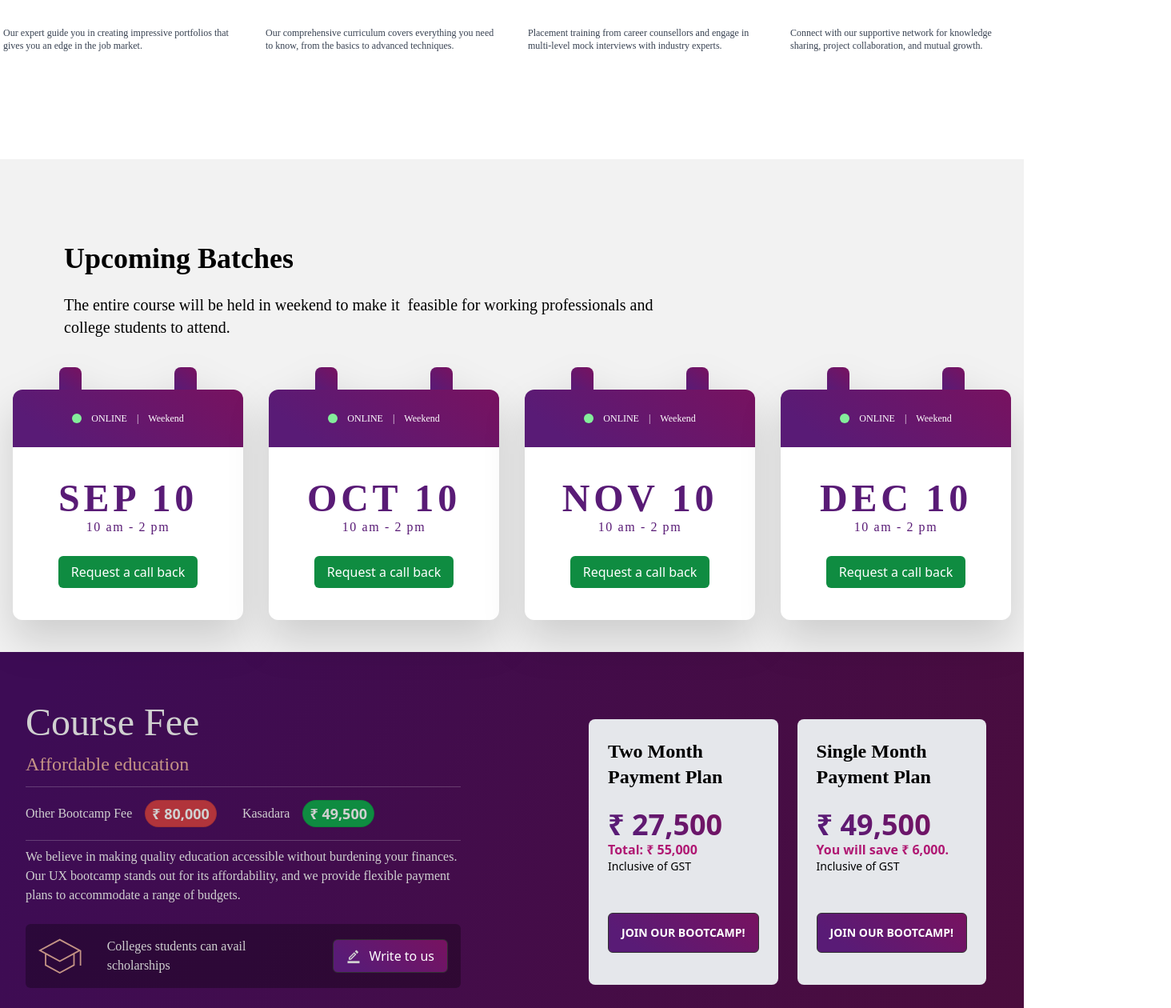
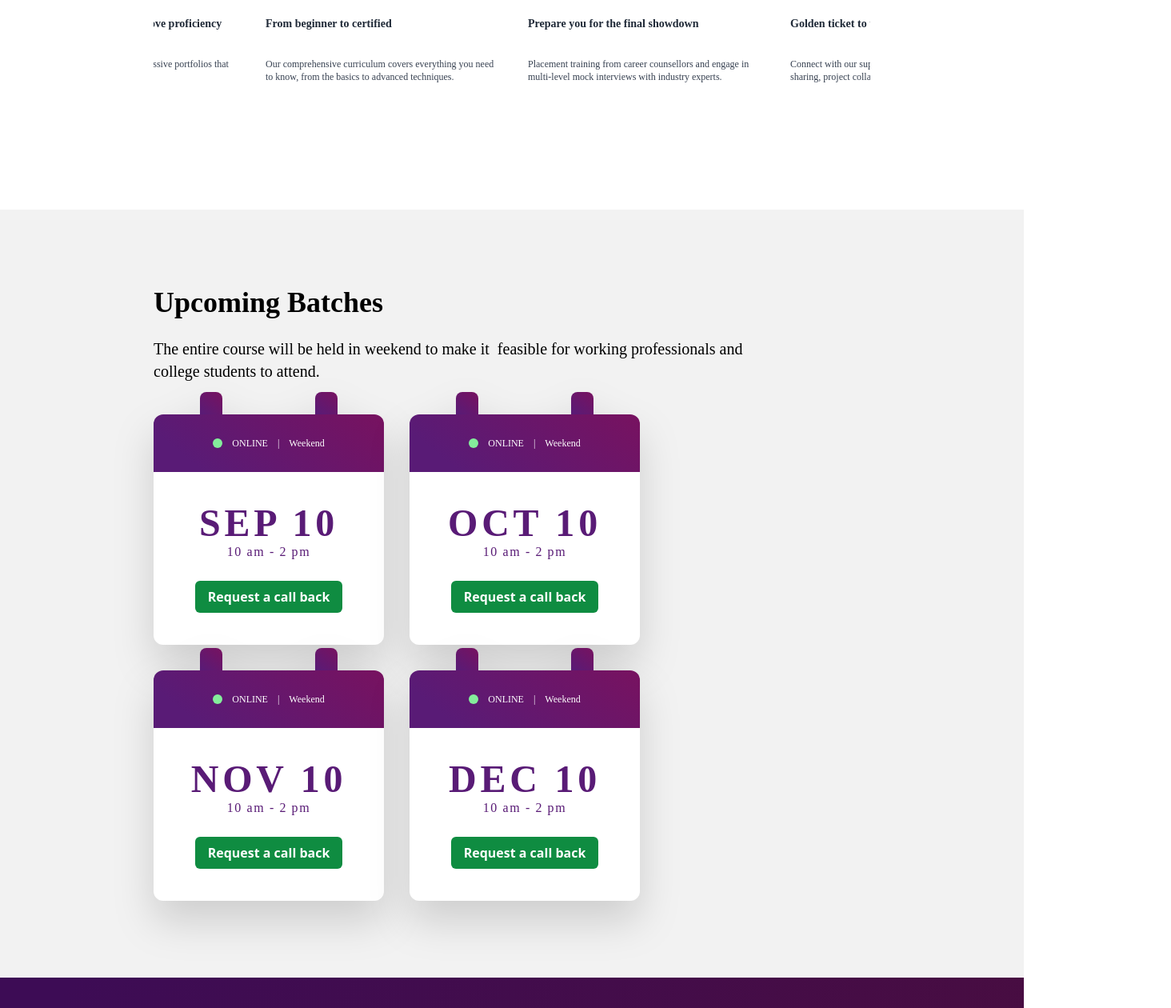
Before and after one commit to itsme-sherlock/Kasadara, a React (Create React App) app: page / in a window 1280 px wide. Shown: the part 1537-2797 px from the top of the page at 80% size, 1464 px wide, since content can reach past the window. Built offline with nearby package versions, Linux system fonts and the light colour scheme.

Commit message:
container padding completed

```diff
--- a/src/components/CourseFee/Cards.js
+++ b/src/components/CourseFee/Cards.js
@@ -33,7 +33,7 @@ const Card = ({ title, fee, description, gst }) => {
         <button
           className="my-4 pink-button h-[34px] sm:h-[50px] font-semibold text-xs sm:text-sm hover:bg-[#B01873] whitespace-nowrap"
         >
-          JOIN OUR BOOTCAMP!
+          Join our bootcamp
         </button>
       </div>
     </div>
--- a/src/components/CourseFee/CourseFee.js
+++ b/src/components/CourseFee/CourseFee.js
@@ -3,9 +3,11 @@ import Card from "./Cards";
 import "../WhatWillYouGet/WhatWillYouGet.css";
 import { ReactComponent as GraduateHatSvg } from "../../Assets/CourseFees/SchoolSvg.svg";
 import { ReactComponent as WriteToUsSvg } from "../../Assets/CourseFees/border_color.svg";
+import { Element } from "react-scroll";
 
 function CourseFee() {
   return (
+    <Element name = "Course Fee">
       <section
         className="text-center gap-10    "
         style={{
@@ -15,7 +17,7 @@ function CourseFee() {
         }}
       >
         {/* for screen size larger than lg */}
-      <div className=" hidden lg:flex lg:py-8 lg:px-4 justify-center items-center  lg:gap-10 xl:gap-32 ">
+        <div className=" hidden lg:flex justify-center items-center lg:px-[15%] lg:py-24 lg:gap-10 xl:gap-32 ">
           {/* left section */}
           <div className="flex-1 px-4 py-8 text-left ">
             {/* section heading */}
@@ -119,7 +121,7 @@ function CourseFee() {
           </div>
         </div>
         {/* screen size less than lg */}
-      <div className="lg:hidden  px-4 py-8">
+        <div className="lg:hidden  px-[2%] py-12">
           {/* section heading */}
           <div className="">
               <h1 className="text-[#D0D0D0] font-poppins font-medium text-2xl sm:text-5xl text-left">
@@ -161,8 +163,8 @@ function CourseFee() {
               </p>
             </div>
             {/* write to us section*/}
-          <div className="sm:w-[full] justify-center sm:justify-start sm:flex ">
-            <div className="flex flex-col w-fit sm:flex-row items-center justify-between my-4 p-4 bg-black bg-opacity-30 gap-8 rounded-md">
+            <div className="sm:w-[full] justify-center items-center sm:justify-start sm:flex ">
+              <div className="flex flex-col sm:flex-row items-center justify-between my-4 p-4 bg-black bg-opacity-30 gap-8 rounded-md">
                 <GraduateHatSvg></GraduateHatSvg>
                 <p className="text-[#D0D0D0] font-poppins text-left font-normal text-xs sm:text-base w-fit">
                   Colleges students can avail scholarships
@@ -198,10 +200,10 @@ function CourseFee() {
                 </div>
               </div>
             </div>
-
         </div>
 
       </section>
+    </Element>
   );
 }
 
--- a/src/components/FaqSection/FaqAccordian.js
+++ b/src/components/FaqSection/FaqAccordian.js
@@ -38,7 +38,7 @@ function FaqAccordionItem({ question, answer }) {
     style={isOpen? changeStyleWhenClicked:{}}>
       <div>
         <div>
-          <h3 className="font-normal font-poppins text-sm sm:text-base">{question}</h3>
+          <h3 className="font-bold font-poppins text-sm sm:text-base">{question}</h3>
         </div>
         <AnimatePresence>
           {isOpen && (
--- a/src/components/FaqSection/FaqSection.js
+++ b/src/components/FaqSection/FaqSection.js
@@ -4,6 +4,7 @@ import FaqVideoFrame from "./FaqVideoFrame";
 import FaqAccordian from "./FaqAccordian";
 import { ReactComponent as LeftArrow } from "../../Assets/Faq/Nav arrow left.svg";
 import { ReactComponent as RightArrow } from "../../Assets/Faq/Navigation arrow right.svg";
+import { Element } from "react-scroll";
 
 const Faq = () => {
   const scroller = useRef(null);
@@ -63,7 +64,8 @@ const Faq = () => {
   ]
   return (
     // parent Container
-    <div className="sm:py-10">
+    <Element name= "FAQ">
+      <div className="px-[2%] py-12 sm:px-[15%] sm:py-24">
         {/* text content */}
         <div>
           <h1 className="font-medium text-2xl font-poppins py-4  text-center">
@@ -71,7 +73,7 @@ const Faq = () => {
           </h1>
         </div>
         {/* video Content and nav buttons */}
-      <div className="flex flex-col px-4 gap-4 relative ">
+        <div className="flex flex-col gap-4 relative ">
           {/* videocontetn */}
           <div
             className="flex px-4 gap-4 overflow-x-auto sm:overflow-x-hidden"
@@ -110,8 +112,8 @@ const Faq = () => {
             <h1 className="font-semibold text-2xl sm:text-4xl py-8 text-center">
               FAQ
             </h1>
-          <div className="flex flex-col sm:flex-row justify-center gap-4 px-4 sm:px-10">
-            <div className="w-[90%]">
+            <div className="flex flex-col sm:flex-row justify-center items-center gap-4">
+              <div className="w-full flex flex-col gap-y-4">
                 {faqContents.map((item,index)=>(
                   <FaqAccordian key={index} question={item.question} answer={item.answer}></FaqAccordian>
                 ))}
@@ -120,6 +122,7 @@ const Faq = () => {
           </div>
         </div>
       </div>
+    </Element>
   );
 };
 export default Faq;
--- a/src/components/NavBar.js
+++ b/src/components/NavBar.js
@@ -20,7 +20,7 @@ function NavBar({ navbarRef }) {
     >
       <nav className=" flex  items-center justify-around flex-wrap ">
         <div className=" flex text-white">
-          <LogoSvg></LogoSvg>
+          <LogoSvg className="h-10"></LogoSvg>
         </div>
         <div className="hidden p-4 lg:flex ">
           <ul className="flex gap-6  ">
@@ -38,13 +38,13 @@ function NavBar({ navbarRef }) {
               </Link>
             </li>
             <li className="text-[#D0D0D0] hover:text-white cursor-pointer">
-              Course Fee
+              <Link to= "Course Fee" smooth={true} duration={500} offset={-72}>Course Fee</Link>
             </li>
             <li className="text-[#D0D0D0] hover:text-white cursor-pointer">
-              Syllabus
+              <Link to ="Syllabus" smooth={true} duration={500} offset={-72}>Syllabus</Link>
             </li>
             <li className="text-[#D0D0D0] hover:text-white cursor-pointer">
-              FAQ
+              <Link to= "FAQ" smooth={true} duration={500} offset={-72} >FAQ</Link>
             </li>
           </ul>
         </div>
--- a/src/components/WhatWillYouGet/WhatWillYouGet.css
+++ b/src/components/WhatWillYouGet/WhatWillYouGet.css
@@ -35,11 +35,19 @@
   background: linear-gradient(219deg, #7b115d -9.77%, #591b76 83.29%);
   color: #fff;
   display: flex;
-  padding: 8px 16px;
+  padding-top: 0.5rem;
+  padding-bottom: 0.5rem;
+  padding-left: 1rem;
+  padding-right: 1rem;
+  font-weight: 600;
+  font-size: 1rem;
+  line-height: 1.5rem;
+  font-family: "Poppins";
   justify-content: center;
   align-items: center;
   gap: 10px;
   align-self: stretch;
+  cursor: pointer;
 }
 /* Hover state styles */
 .pink-button:hover {
--- a/src/components/WhatWillYouGet/WhatWillYouGet.js
+++ b/src/components/WhatWillYouGet/WhatWillYouGet.js
@@ -90,7 +90,7 @@ function WhatWillYouGet(props) {
 
   return (
     <Element name="course-journey" className="h-fit">
-      <div className="flex flex-col mx-4 my-8 sm:py-10 sm:mx-20 xl:items-center xl:justify-center w-1/ ">
+      <div className="flex flex-col px-[2%] py-12 sm:px-[15%] sm:py-24 ">
         {/* main heading and subheading */}
         <div className="w-full">
           <h1 className="text-[#323232] font-poppins font-extrabold sm:text-4xl text-2xl">
--- a/src/components/WhatWillYouGet/WhatWillYouGetCard.js
+++ b/src/components/WhatWillYouGet/WhatWillYouGetCard.js
@@ -4,7 +4,7 @@ function Card({number,heading ,content,svg}){
 
     return(
 
-        <div className="w-44 h-64 xl:w-72 xl:h-80">
+        <div className="min-w-44 h-64 xl:min-w-72 xl:h-80">
             {/* Card number */}
             <div className="bg-[#B01873] hidden sm:bg-transparent w-6 h-6  justify-center rounded-full text-white">{number}</div>
             {/* SVG */}
--- a/src/components/upcomingBatches/Calendar.js
+++ b/src/components/upcomingBatches/Calendar.js
@@ -21,7 +21,7 @@ function Calendar({date,time}) {
       <div className="flex flex-col items-center justify-center h-[75%]">
         <p className="font-bold text-2xl sm:text-5xl font-poppins text-[#591B76] tracking-widest">{date}</p>
         <p className="font-medium text-xs sm:text-base font-poppins text-[#591B76] tracking-widest pb-6 ">{time}</p>
-        <button className="bg-[#0F8C41] hover:bg-[#00692A;] text-white px-4 py-2 rounded-md">Request a call back</button>
+        <button className="bg-[#0F8C41] hover:bg-[#00692A;] text-white font-semibold px-4 py-2 rounded-md">Request a call back</button>
       </div>
     </div>
   );
--- a/src/components/upcomingBatches/UpcomingBatches.js
+++ b/src/components/upcomingBatches/UpcomingBatches.js
@@ -23,8 +23,8 @@ function UpcomingBatches() {
   ];
   return (
     <Element name='Upcoming Batch'>
-      <div className=" bg-[#F2F2F2] py-5 sm:pb-10 sm:pt-20">
-        <div className=" my-6  text-center sm:text-left flex-col flex sm:items-start sm:pl-20  ">
+      <div className=" bg-[#F2F2F2] px-[2%] py-12 sm:px-[15%] sm:py-24">
+        <div className=" text-center sm:text-left flex-col flex sm:items-start   ">
           {/*Element heading*/}
           <h1 className="text-black  font-poppins font-extrabold text-2xl sm:text-4xl ">
             Upcoming Batches
@@ -42,7 +42,7 @@ function UpcomingBatches() {
           <p className="text-[#84cfed] font-poppins font-normal text-xs sm:text-xl"></p>
         </div>
         {/*calender*/}
-        <div className="flex flex-col flex-wrap items-center justify-center sm:flex-row sm:gap-8 gap-14">
+        <div className="flex flex-col flex-wrap items-center sm:flex-row sm:gap-8 gap-14">
           {CalendarDetails.map((card, index) => (
             <div key={index} className="drop-shadow-2x">
               <Calender date={card.date} time={card.time} />
```
Also changed, not shown: src/components/EighteenWeeks/EighteenWeek.js (+6 -4 lines), src/Assets/Hero section/GRID 2.svg (added), src/components/MainContent.js. Lines whose indentation alone changed are shown as unchanged.
